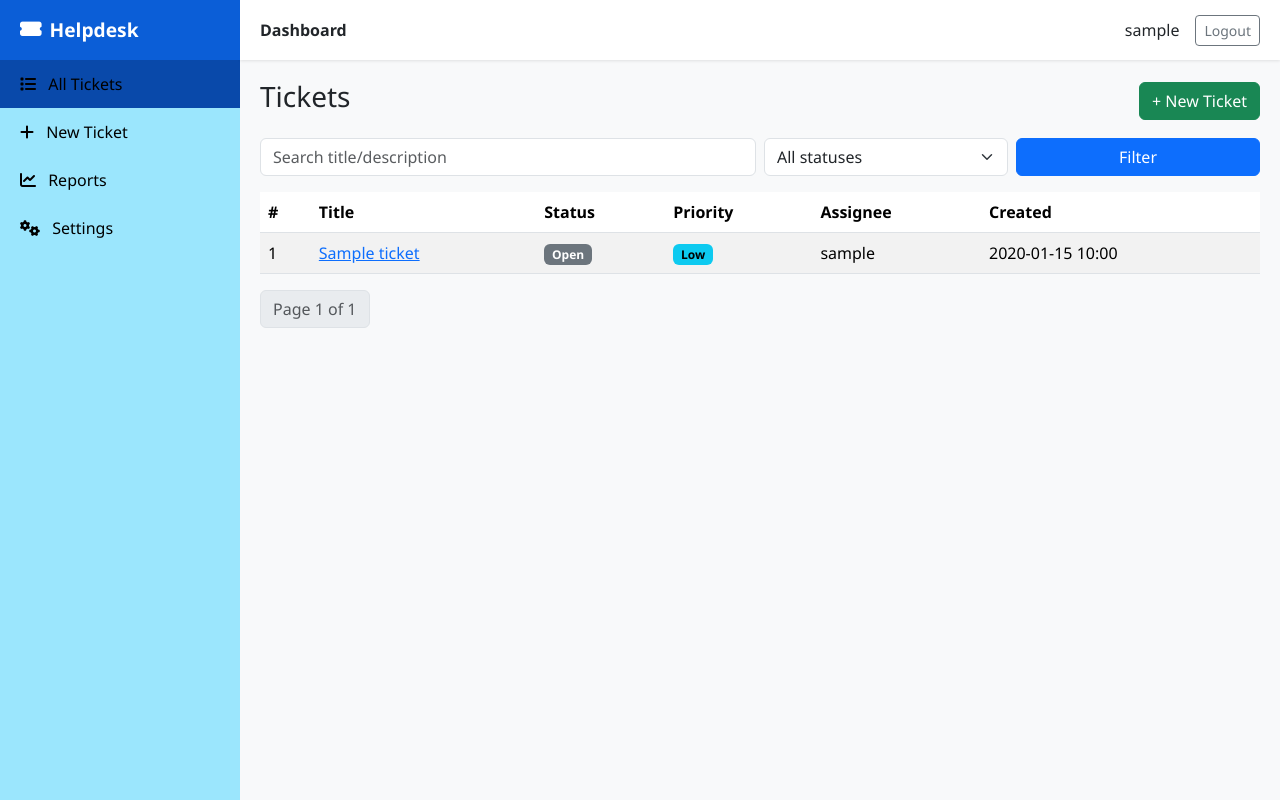
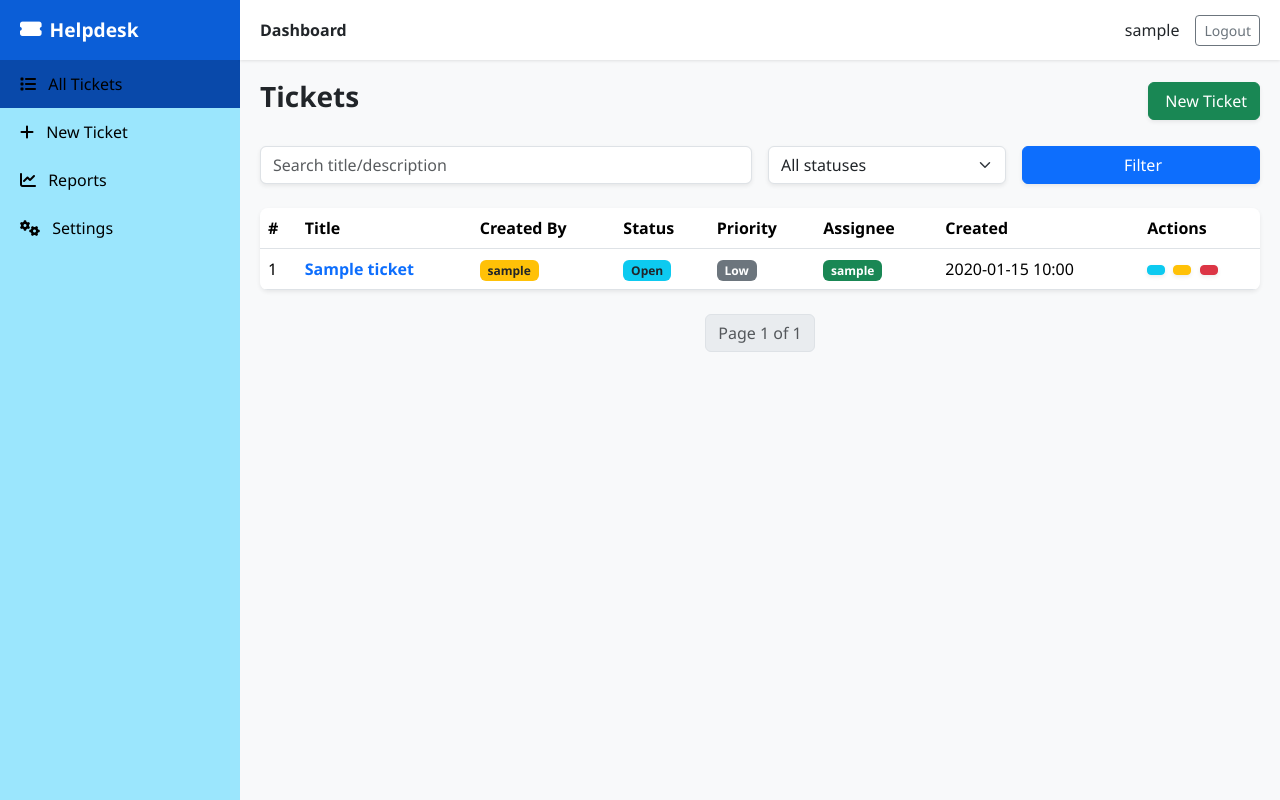
Before and after one commit to shishir-chowdhury/ticket-management-system-django, a Django app: page / in a window 1280 px wide. Run offline with Django 5.2, Linux system fonts and the light colour scheme; a user stored in the database is signed in; tables that the repository leaves empty hold one stand-in row (values such as "Sample post").

Commit message:
change the design of tickets lists page

```diff
--- a/static/tickets/css/style.css
+++ b/static/tickets/css/style.css
@@ -155,3 +155,17 @@ body {
 #comment-form button:hover {
     background: linear-gradient(135deg, #0056b3, #003f7f);
 }
+.table-hover tbody tr:hover {
+    background-color: rgba(74, 144, 226, 0.1);
+    cursor: pointer;
+    transition: background-color 0.2s;
+}
+.bg-gradient {
+    background: linear-gradient(135deg, #4A90E2, #007AFF);
+}
+.text-decoration-none:hover {
+    text-decoration: underline;
+}
+.btn-sm i {
+    vertical-align: middle;
+}
--- a/templates/tickets/ticket_list.html
+++ b/templates/tickets/ticket_list.html
@@ -1,17 +1,22 @@
 {% extends "base.html" %}
+{% load static %}
+<link rel="stylesheet" href="{% static 'ticket/css/style.css' %}">
+<link rel="stylesheet" href="https://cdn.jsdelivr.net/npm/bootstrap-icons@1.10.5/font/bootstrap-icons.css">
 {% block title %}Tickets · Helpdesk{% endblock %}
 {% block content %}
-<div class="d-flex justify-content-between align-items-center mb-3">
-    <h3>Tickets</h3>
-    <a class="btn btn-success" href="{% url 'ticket_create' %}">+ New Ticket</a>
+<div class="d-flex justify-content-between align-items-center mb-4">
+    <h3 class="fw-bold">Tickets</h3>
+    <a class="btn btn-success shadow-sm" href="{% url 'ticket_create' %}">
+        <i class="bi bi-plus-lg me-1"></i> New Ticket
+    </a>
 </div>
 
-<form class="row g-2 mb-3">
+<form class="row g-3 mb-4">
     <div class="col-md-6">
-        <input class="form-control" name="q" placeholder="Search title/description" value="{{ request.GET.q }}">
+        <input class="form-control shadow-sm" name="q" placeholder="Search title/description" value="{{ request.GET.q }}">
     </div>
     <div class="col-md-3">
-        <select class="form-select" name="status">
+        <select class="form-select shadow-sm" name="status">
             <option value="">All statuses</option>
             {% for key,label in tickets.model.STATUS_CHOICES %}
             <option value="{{ key }}" {% if request.GET.status == key %}selected{% endif %}>{{ label }}</option>
@@ -19,40 +24,106 @@
         </select>
     </div>
     <div class="col-md-3">
-        <button class="btn btn-primary w-100">Filter</button>
+        <button class="btn btn-primary w-100 shadow-sm">
+            <i class="bi bi-funnel-fill me-1"></i> Filter
+        </button>
     </div>
 </form>
 
-<div class="table-responsive">
-    <table class="table table-striped align-middle">
-        <thead><tr>
-            <th>#</th><th>Title</th><th>Status</th><th>Priority</th><th>Assignee</th><th>Created</th>
-        </tr></thead>
+<div class="table-responsive shadow-sm rounded-3 overflow-hidden">
+    <table class="table table-hover align-middle mb-0">
+        <thead class="bg-gradient text-white">
+        <tr>
+            <th>#</th>
+            <th>Title</th>
+            <th>Created By</th>
+            <th>Status</th>
+            <th>Priority</th>
+            <th>Assignee</th>
+            <th>Created</th>
+            <th>Actions</th>
+        </tr>
+        </thead>
         <tbody>
         {% for t in tickets %}
-        <tr>
+        <tr class="align-middle">
             <td>{{ t.id }}</td>
-            <td><a href="{% url 'ticket_detail' t.pk %}">{{ t.title }}</a></td>
-            <td><span class="badge text-bg-secondary">{{ t.get_status_display }}</span></td>
-            <td><span class="badge text-bg-info">{{ t.get_priority_display }}</span></td>
-            <td>{{ t.assigned_to|default:"—" }}</td>
+            <td>
+                <a class="text-decoration-none fw-semibold" href="{% url 'ticket_detail' t.pk %}">{{ t.title }}</a>
+            </td>
+            <td>
+                <span class="badge bg-warning text-dark">{{ t.created_by }}</span>
+            </td>
+            <td>
+                {% if t.status == "open" %}
+                <span class="badge bg-info text-dark">{{ t.get_status_display }}</span>
+                {% elif t.status == "in_progress" %}
+                <span class="badge bg-primary">{{ t.get_status_display }}</span>
+                {% elif t.status == "resolved" %}
+                <span class="badge bg-success">{{ t.get_status_display }}</span>
+                {% elif t.status == "closed" %}
+                <span class="badge bg-secondary">{{ t.get_status_display }}</span>
+                {% endif %}
+            </td>
+            <td>
+                {% if t.priority == "low" %}
+                <span class="badge bg-secondary">{{ t.get_priority_display }}</span>
+                {% elif t.priority == "medium" %}
+                <span class="badge bg-info text-dark">{{ t.get_priority_display }}</span>
+                {% elif t.priority == "high" %}
+                <span class="badge bg-danger">{{ t.get_priority_display }}</span>
+                {% elif t.priority == "urgent" %}
+                <span class="badge bg-danger text-white">{{ t.get_priority_display }}</span>
+                {% endif %}
+            </td>
+            <td>
+                {% if t.assigned_to %}
+                <span class="badge bg-success text-white">{{ t.assigned_to }}</span>
+                {% else %}
+                <span class="badge bg-secondary text-white">—</span>
+                {% endif %}
+            </td>
             <td>{{ t.created_at|date:"Y-m-d H:i" }}</td>
+            <td>
+                <a href="{% url 'ticket_detail' t.pk %}" class="btn btn-sm btn-info me-1 shadow-sm" title="View">
+                    <i class="bi bi-eye-fill"></i>
+                </a>
+                <a href="{% url 'ticket_edit' t.pk %}" class="btn btn-sm btn-warning me-1 shadow-sm text-white" title="Edit">
+                    <i class="bi bi-pencil-fill"></i>
+                </a>
+                <form action="{% url 'ticket_delete' t.pk %}" method="post" class="d-inline">
+                    {% csrf_token %}
+                    <button type="submit" class="btn btn-sm btn-danger shadow-sm" onclick="return confirm('Are you sure to delete this ticket?');" title="Delete">
+                        <i class="bi bi-trash-fill"></i>
+                    </button>
+                </form>
+            </td>
         </tr>
         {% empty %}
-        <tr><td colspan="6" class="text-muted">No tickets.</td></tr>
+        <tr>
+            <td colspan="8" class="text-center text-muted py-3">No tickets found.</td>
+        </tr>
         {% endfor %}
         </tbody>
     </table>
 </div>
 
-<nav>
-    <ul class="pagination">
+<nav class="mt-4">
+    <ul class="pagination justify-content-center">
         {% if page_obj.has_previous %}
-        <li class="page-item"><a class="page-link" href="?page={{ page_obj.previous_page_number }}{% if request.GET.q %}&q={{ request.GET.q }}{% endif %}{% if request.GET.status %}&status={{ request.GET.status }}{% endif %}">Prev</a></li>
+        <li class="page-item">
+            <a class="page-link" href="?page={{ page_obj.previous_page_number }}{% if request.GET.q %}&q={{ request.GET.q }}{% endif %}{% if request.GET.status %}&status={{ request.GET.status }}{% endif %}">
+                &laquo; Prev
+            </a>
+        </li>
         {% endif %}
         <li class="page-item disabled"><span class="page-link">Page {{ page_obj.number }} of {{ page_obj.paginator.num_pages }}</span></li>
         {% if page_obj.has_next %}
-        <li class="page-item"><a class="page-link" href="?page={{ page_obj.next_page_number }}{% if request.GET.q %}&q={{ request.GET.q }}{% endif %}{% if request.GET.status %}&status={{ request.GET.status }}{% endif %}">Next</a></li>
+        <li class="page-item">
+            <a class="page-link" href="?page={{ page_obj.next_page_number }}{% if request.GET.q %}&q={{ request.GET.q }}{% endif %}{% if request.GET.status %}&status={{ request.GET.status }}{% endif %}">
+                Next &raquo;
+            </a>
+        </li>
         {% endif %}
     </ul>
 </nav>
```
Also changed, not shown: templates/tickets/ticket_confirm_delete.html (added).
